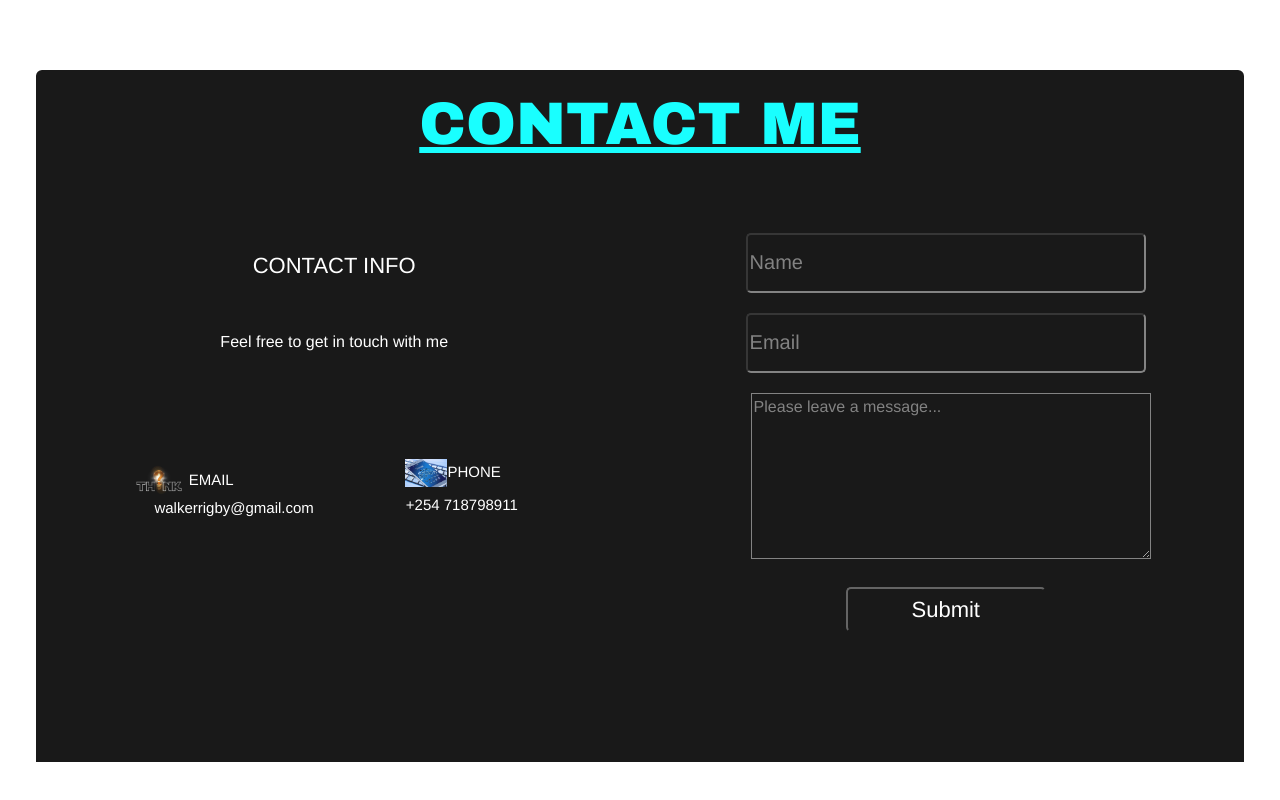
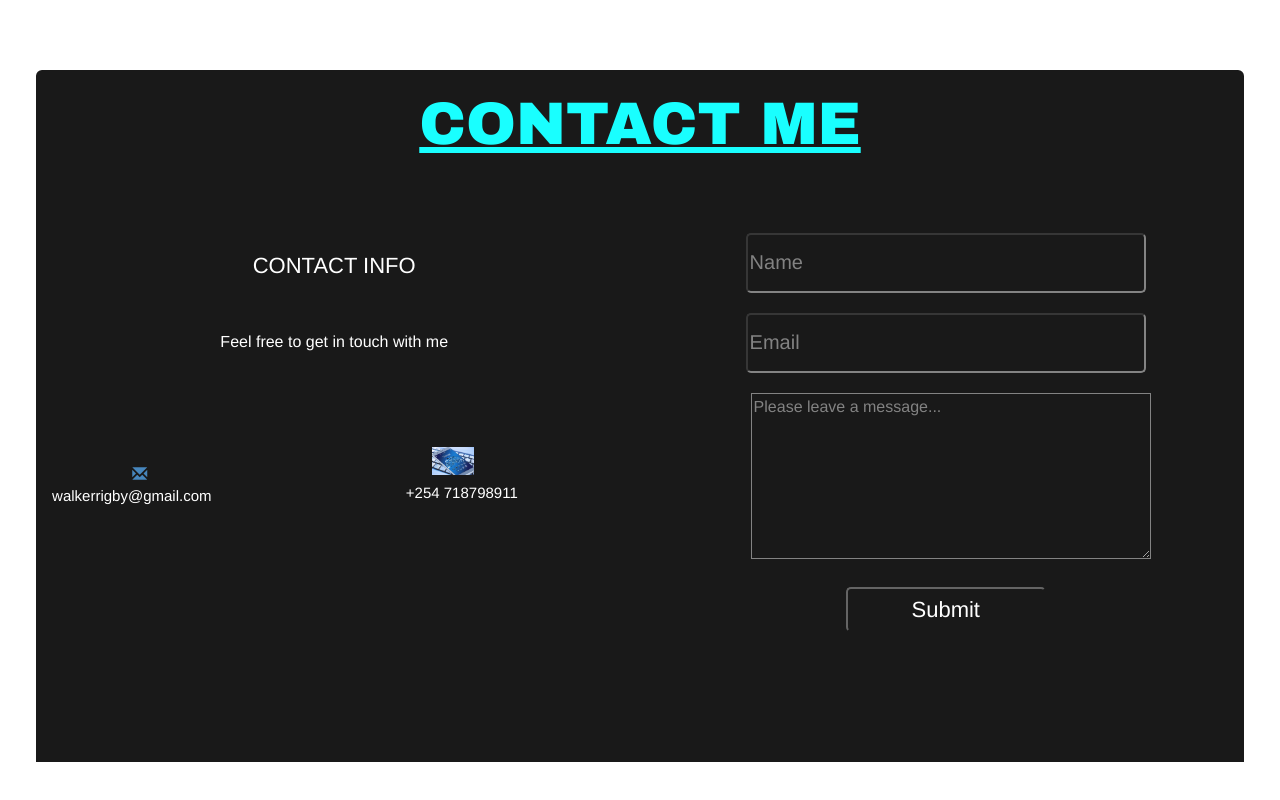
Before and after one commit to mutembei-martin/Walker.github.io, a plain HTML site: page index.html in a window 1280 px wide. Shown: the part 4533-5333 px from the top of the page. Drawn offline with nearby package versions, Linux system fonts and the light colour scheme; files that its build step writes are made by us from their sources.

Commit message:
glyphicon change

```diff
--- a/css/style.css
+++ b/css/style.css
@@ -772,9 +772,9 @@ margin-top: 10%;
 
 }
 #emailpic{
-  width: 10%;
-  height: 30%;
-  margin-left: -60%;
+ /* width: 80px;
+  height: 80px;*/
+  margin-left: -30%;
 }
 #phonepic{
   width: 12%;
--- a/index.html
+++ b/index.html
@@ -211,8 +211,10 @@
 					<div id="adress">
 						<p id="info">CONTACT INFO</p>
 						<p id="free">Feel free to get in touch with me</p>
-						<div id="adressemail"><img id="emailpic" src="media/email.jpg"> EMAIL<p>walkerrigby@gmail.com</p></div>
-						<div id="adressphone"><img id="phonepic" src="media/mobile.jpg">PHONE<p>+254 718798911 </p></div>
+						<div id="adressemail"> <a href="#">
+          <span id="emailpic" class="glyphicon glyphicon-envelope"></span>
+        </a> <p>walkerrigby@gmail.com</p></div>
+						<div id="adressphone"><img id="phonepic" src="media/mobile.jpg"><br><p>+254 718798911 </p></div>
 					</div>
 
 
```
